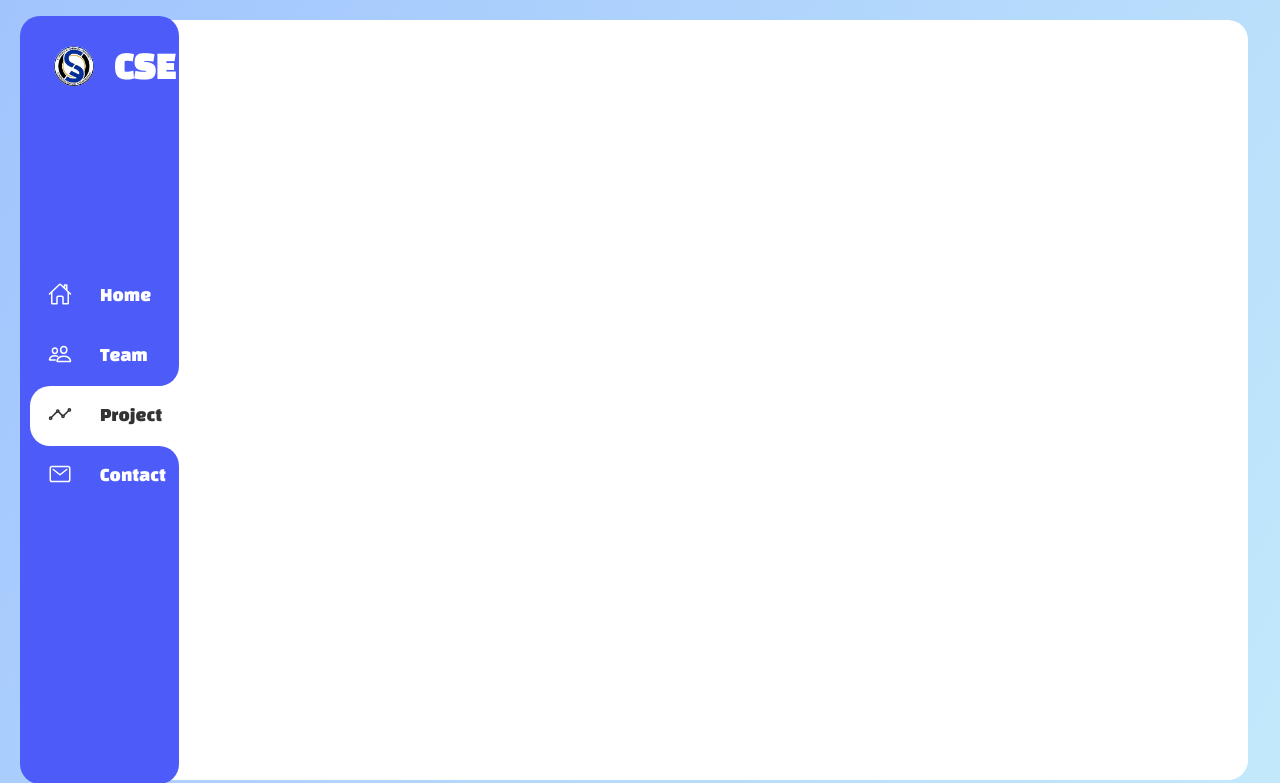
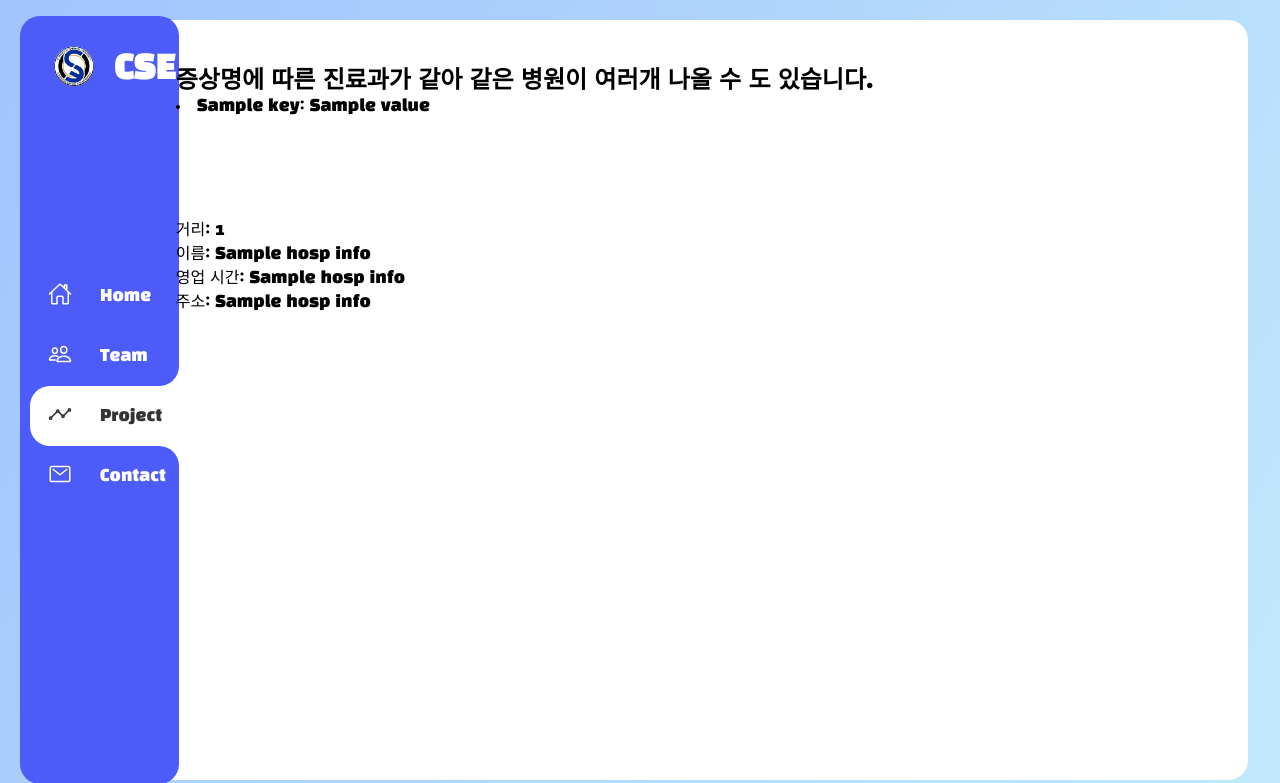
Before and after one commit to wldnd2/Open_Source_Programming, a Flask app: template templates/project_2.html in a window 1280 px wide. Shown: the top 783 px of the page. Run offline with Flask 2, Linux system fonts and the light colour scheme; the template is opened without the code that fills it: most values are stand-ins (such as "Sample title", 1, 10 or a date in 2020); parts of the project's set-up code (start-up, migrations or seed data) failed here and were passed over; some libraries are stand-ins or nearby versions.

Commit message:
update project_2.html

```diff
--- a/templates/project_2.html
+++ b/templates/project_2.html
@@ -6,6 +6,9 @@
     <meta name="viewport" content="width=device-width, initial-scale=1.0">
     <title>OSP_project</title>
     <link rel="stylesheet" href="../static/css/main.css">
+    <script src="https://developers.kakao.com/sdk/js/kakao.js"></script>
+    <!-- <script type="text/javascript" src="vendor/jquery/jquery.js"></script> -->
+    <script src="https://code.jquery.com/jquery-1.12.4.min.js"></script>
 </head>
 <body>
     <div class="container">
@@ -62,13 +65,84 @@
         </div>
         <!-- contents -->
         <div class="contents">
+            <h2>증상명에 따른 진료과가 같아 같은 병원이 여러개 나올 수 도 있습니다.</h2>
+            <script type="text/javascript" src="//dapi.kakao.com/v2/maps/sdk.js?appkey={{kakao_key}}"></script>            <div class="showBox active">
+                <script>
+                    var temp = [];
+                    {% for i in XY %}
+                        {% for j in i %}
+                            var t = [ '{{j[0]}}', {{j[1]}},{{j[2]}} ];
+                            temp.push(t);
+                        {% endfor %}
+                    {% endfor %}
+                    var hospInfo = [];
+                    {% for i in hospInfo %}
+                        var t = ['{{i[0]}}', '{{i[1]}}','{{i[2]}}','{{i[3]}}'];
+                        hospInfo.push(t);
+                        console.log(hospInfo);
+                    {% endfor %}
+                    var word = [];
+                </script>
+                {% for key, value in contents.items() %}
+                <li> {{key}}: {{value}} </li>
+                <div class="map-info{{key[0]}}">
+                    <div id="map" style="display:block;width:200px;height:100px;"></div>
+                    <div class="hos-info{{key[0]}}">
+                    </div>
+                </div>
+                <br>
+                <script>
+                    var t = '{{key}}'
+                    word.push('{{key[0]}}');
+                    for (var i = 0; i<temp.length; i++){
+                        console.log(i, t, temp[i]);
+                        if (t == temp[i][0]){
+                            var container = document.getElementById('map');
+                            var options = {
+                                center: new kakao.maps.LatLng(temp[i][2], temp[i][1]),
+                                level: 3
+                            };
+                            var map = new kakao.maps.Map(container, options);
+                            var markerPosition  = new kakao.maps.LatLng(temp[i][2], temp[i][1]);
+                            var marker = new kakao.maps.Marker({position: markerPosition});
+                            marker.setMap(map);
+                            var str = "map" + i;
+                            container.setAttribute("id", str);
+                        }
+                    }
+                </script>
+                {% endfor %}
+                <script>
+                    console.log(word);
+                    for (var i = 0; i < word.length; i++) {
+                        var str = ".hos-info" + word[i];
+                        let htmlData =
+                                "<ul>" +
+                                "<li> 거리: " +
+                                hospInfo[i][0] +
+                                "</li>" +
+                                "<li> 이름: " +
+                                hospInfo[i][1] +
+                                "</li>" +
+                                "<li> 영업 시간: " +
+                                hospInfo[i][2] +
+                                "</li>" +
+                                "<li> 주소: " +
+                                hospInfo[i][3] +
+                                "</li>" +
+                                "</ul>";
+                        console.log(htmlData);
+                        console.log(str);
+                        $(str).append(htmlData);
+                    }
+                </script>
+            </div>
         </div>
     </div>
     <!-- incon js -->
     <script type="module" src="https://unpkg.com/ionicons@5.5.2/dist/ionicons/ionicons.esm.js"></script>
     <script nomodule src="https://unpkg.com/ionicons@5.5.2/dist/ionicons/ionicons.js"></script>
     <!-- main js -->
-    <script src="https://code.jquery.com/jquery-1.12.4.min.js"></script>
     <script>
         let list = document.querySelectorAll('.list');
         for (let i = 0; i < list.length; i++) {
```
